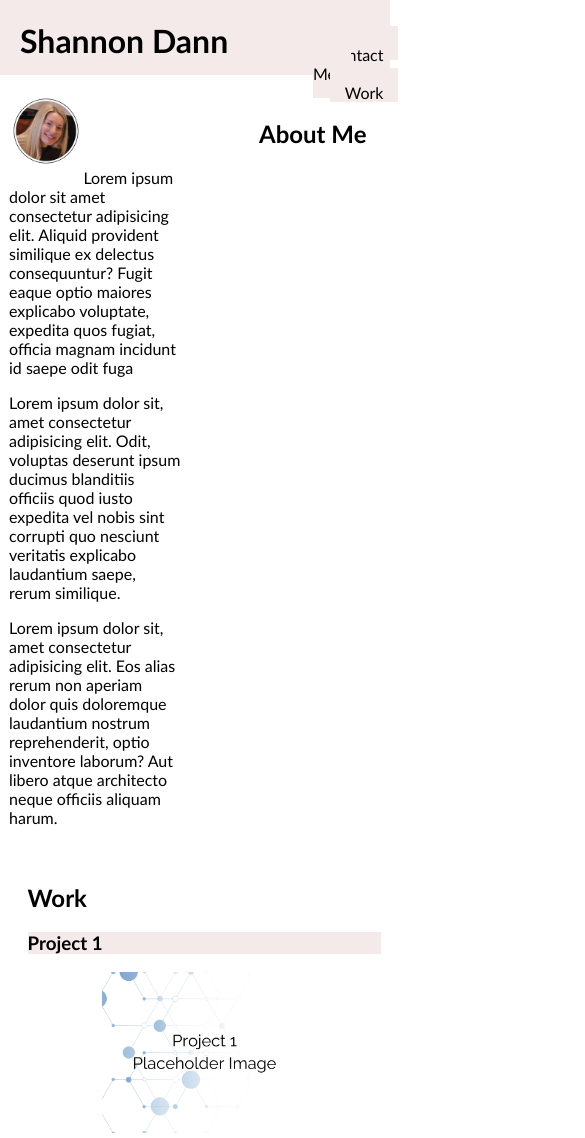
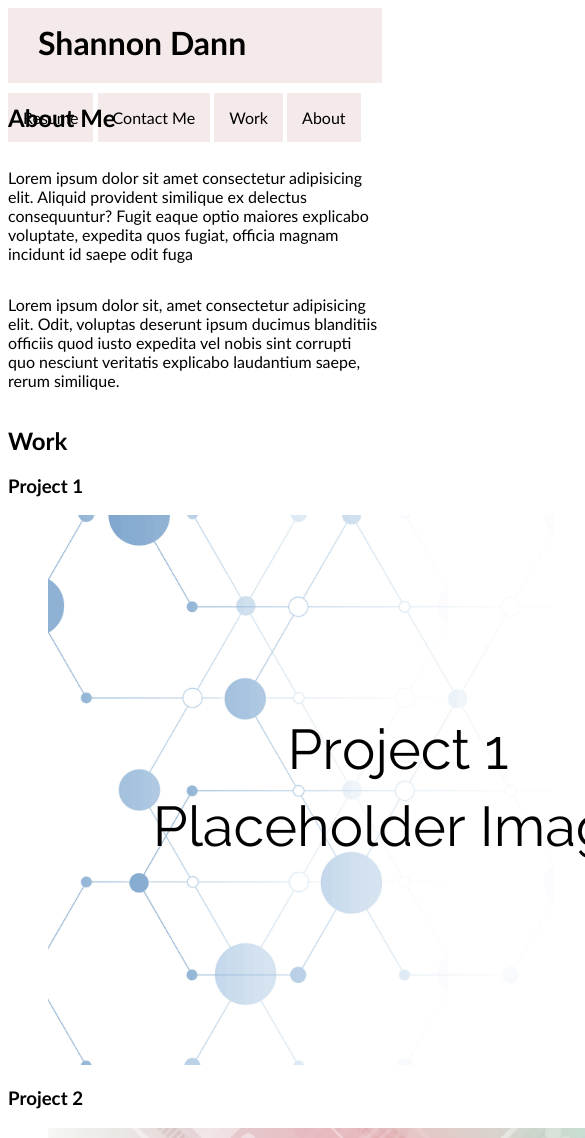
Before and after one commit to smdann/homework-professional-portfolio, a plain HTML site: page index.html in a window 390 px wide. Shown: the top 1138 px of the page, 585 px wide, since content can reach past the window. Drawn offline with Linux system fonts and the light colour scheme.

Commit message:
Turned header into flexbox container with responsive design.

```diff
--- a/assets/css/style.css
+++ b/assets/css/style.css
@@ -1,53 +1,52 @@
 /* Global */
 * {
-    /* margin: 0; */
-    /* padding: 0; */
+    /* margin: 0;
+    padding: 0; */
     box-sizing: border-box;
     font-family: 'Calibri', 'Tahoma', 'sans-serif'
+}
+
+body {
+    position: relative;
+}
+
+main {
+    /* display: flex;
+    margin: 20px;
+    flex-wrap: wrap;
+    padding-top: 55px; */
 
 }
 
-h3 {
-    background-color: #F4EAE9;
-    color: black;
-
-}
-
-
-body {
-    padding: 1px;
+section {
+    /* padding: 0.5%; */
 }
 
 /* Header */
-header {
+.main-header {
+    display: flex;
+    justify-content: space-between;
     background-color: #F4EAE9;
-    position: fixed;
     width: 100%;
     height: 75px;
     left: 0;
     top: 0;
-    z-index: 2;
 }
 
-#header-1 {
-    position: relative;
-    left: 20px;
-
+h1 {
+    margin-top: 15px;
+    margin-left: 30px;
 }
 
-ul {
-    list-style-type: none;
-    overflow: hidden;
-    position: absolute;
-    top: 10px;
-    left: 70%;
+/* Navigational Menu */
+/* nav {
+    display: flex;
+} */
+
+nav {
+    margin-top: 25px;
 }
 
-li {
-    display: inline;
-    float: right;
-    padding-right: 15px;
-}
 
 a {
     padding: 15px;
@@ -63,64 +62,44 @@ a:visited {
     color: black;
 }
 
-/* About Me Section */
-#about-me-header {
-    padding-top: 90px;
-    padding-left: 250px;
+/* Container 1 */
+.flex-container-1 {
+    display: flex;
+    /* flex-direction: row; */
+    flex-wrap: wrap;
 }
 
-.about-me {
-    text-align: left;
-}
+/* Container 2 */
 
-.about-paragraph {
-    padding-right: 200px;
+/* Image of Self */
+#self-image {
+    max-width: 100%;
+    height: auto;
 
 }
 
-#self-photo {
-    max-width: 20%;
-    height: auto;
-    padding-top: 65px;
+/* About Me Section */
+#about-me-header {
+    padding-top: 10px;
 }
 
-/* .line-design {
-    border: 2px solid #F4EAE9;
+/* Work Section */
+.work-image {
 
-} */
-
-/* Work / Projects Section */
-.work-projects {
-    padding-left: 5%;
-    padding-top: 20px;
-}
-
-.work-image {
-    display: block;
-    max-width: 75%;
-    height: auto;
-    margin-left: auto;
-    margin-right: auto;
-}
-
-/* Contact Section */
-.contact-me {
-    background-color: #F4EAE9;
-    padding-left: 5%;
-    padding-top: 1%;
-}
-
-.contact-paragraph {
-    text-align: center;
-    color: white;
 }
 
 /* Footer */
 .footer {
-    text-align: center;
-    background-color :#F4EAE9;
-    position: absolute;
-    /* bottom: 0; */
-    width: 100%;
-    left: 0;
+   text-align: center;
+   background-color :#F4EAE9;
+   height: 20px;
+   width: 100%;
+   bottom: 0;
+
 }
+
+@media screen and (max-width: 768px) {
+    .main-header, .flex-container-1 {
+      flex-direction: column;
+    }
+  }
--- a/index.html
+++ b/index.html
@@ -7,37 +7,32 @@
   <title>Shannon Dann</title>
   <link rel="stylesheet" href="./assets/css/style.css"/>
 </head>
+
 <body>
-  <header>
-    <h1 id="header-1">Shannon Dann</h1>
-      <nav class="nav-menu">
-        <ul>
-          <li><a href="#resume">Resume</a></li>
-          <li><a href="#contact-me">Contact Me</a></li>
-          <li><a href="#work-work">Work</a></li>
-        </ul>
+  <header class="main-header">
+    <h1>Shannon Dann</h1>
+      <nav>
+          <a href="#resume">Resume</a>
+          <a href="#contact-me">Contact Me</a>
+          <a href="#work-work">Work</a>
+          <a href="#about-me">About</a>
       </nav>
     </header>
 
 
+    <main>
+      <section class="flex-container-1">
+        <!-- <img id="self-image" src="./assets/images/Self Image-2.png" alt="Shannon Dann" /> -->
+        <h2>About Me</h2>
 
-  <main>
+          <p>Lorem ipsum dolor sit amet consectetur adipisicing elit. Aliquid provident similique ex delectus consequuntur? Fugit eaque optio maiores explicabo voluptate, expedita quos fugiat, officia magnam incidunt id saepe odit fuga
+          </p>
 
-
-    <section class="about-me">
-      <img id="self-photo" src="./assets/images/self-photo.png" alt="Shannon Dann" style="float:left">
-      <h2 id="about-me-header">About Me</h2>
-
-      <p class="about-paragraph">Lorem ipsum dolor sit amet consectetur adipisicing elit. Aliquid provident similique ex delectus consequuntur? Fugit eaque optio maiores explicabo voluptate, expedita quos fugiat, officia magnam incidunt id saepe odit fuga</p>
-
-      <p class="about-paragraph">Lorem ipsum dolor sit, amet consectetur adipisicing elit. Odit, voluptas deserunt ipsum ducimus blanditiis officiis quod iusto expedita vel nobis sint corrupti quo nesciunt veritatis explicabo laudantium saepe, rerum similique.</p>
-
-      <p class="about-paragraph">Lorem ipsum dolor sit, amet consectetur adipisicing elit. Eos alias rerum non aperiam dolor quis doloremque laudantium nostrum reprehenderit, optio inventore laborum? Aut libero atque architecto neque officiis aliquam harum.</p>
+          <p>Lorem ipsum dolor sit, amet consectetur adipisicing elit. Odit, voluptas deserunt ipsum ducimus blanditiis officiis quod iusto expedita vel nobis sint corrupti quo nesciunt veritatis explicabo laudantium saepe, rerum similique.
+          </p>
       </section>
 
-    <div class="line-design"></div>
-
-    <section class="work-projects">
+      <section class="flex-container-2">
         <h2>Work</h2>
           <h3>Project 1</h3>
             <figure>
@@ -60,7 +55,7 @@
 
       <section class="contact-me">
         <h2>Contact Me</h2>
-        <p class="contact-paragraph"><a href="mailto:smdann17@gmail.com">Email</a></p>
+          <!-- <p><a href="mailto:smdann17@gmail.com">Email</a></p> -->
       </section>
 
       <section class="work-history">
@@ -72,6 +67,7 @@
     </main>
 </body>
 
+
 <footer class="footer">
   <h5>
     &copy; 2022 Shannon Dann
```
Also changed, not shown: assets/images/Self Image-2.png (added), assets/images/self-photo.png (deleted). Lines whose indentation alone changed are shown as unchanged.
